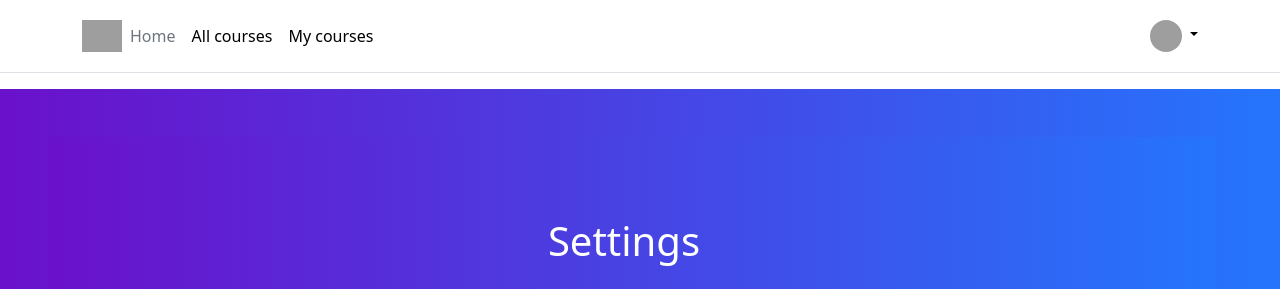
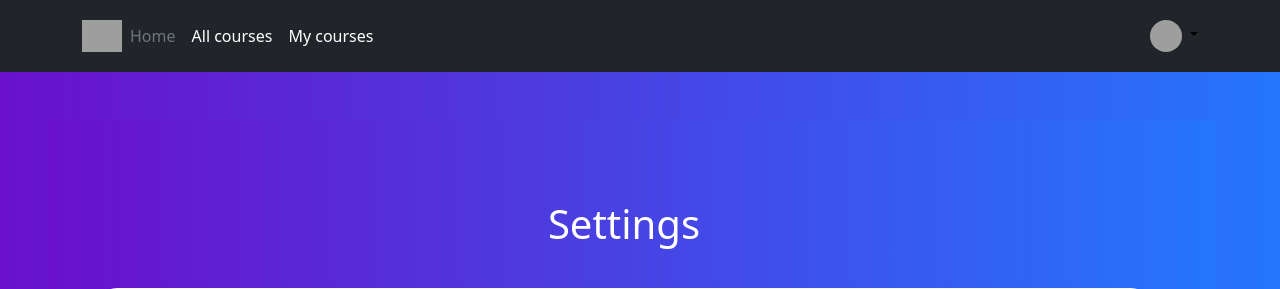
Before and after one commit to jafaul/lms, a Django app: page /accounts/settings/ in a window 1280 px wide. Shown: the top 289 px of the page. Run offline with Django 5.2, Linux system fonts and the light colour scheme; the visitor is signed in with stand-in values (Sample User, id 1); data comes from the database, SQL or seed files in the repository; some libraries are stand-ins or nearby versions; grey boxes are pictures that could not be loaded.

Commit message:
black theme for logged inheader

```diff
--- a/templates/logged_in_header.html
+++ b/templates/logged_in_header.html
@@ -1,8 +1,13 @@
 {% load i18n %}
 {% load static %}
+<style>
+    .dropdown-item:focus, .dropdown-item:hover {
+        color: black !important;
+        background-color: white !important;
+    }
+</style>
 
-
-<header class="p-3 mb-3 border-bottom">
+<header class="p-3 text-bg-dark">
     <div class="container">
       <div class="d-flex flex-wrap align-items-center justify-content-center justify-content-lg-start">
 
@@ -12,25 +17,26 @@
 
         <ul class="nav col-12 col-lg-auto me-lg-auto mb-2 justify-content-center mb-md-0">
           <li><a href="{% url 'home:home-page' %}" class="nav-link px-2 link-secondary">{% trans "Home" %}</a></li>
-          <li><a href="{% url 'management:all-courses' %}" class="nav-link px-2 link-body-emphasis">{%  trans 'All courses' %}</a></li>
+          <li><a href="{% url 'management:all-courses' %}" class="nav-link px-2 text-white">{%  trans 'All courses' %}</a></li>
 
           {% if request.user.position == "student" or request.user.position == "teacher" %}
-          <li><a href="{% url 'management:my-courses' %}" class="nav-link px-2 link-body-emphasis">{%  trans 'My courses' %}</a></li>
+          <li><a href="{% url 'management:my-courses' %}" class="nav-link px-2 text-white">{%  trans 'My courses' %}</a></li>
           {% endif %}
 
           {% if perms.management.add_course %}
-            <li><a href="{% url "management:create_course" %}" class="nav-link px-2 link-body-emphasis">{% trans "Add course" %}</a></li>
+            <li><a href="{% url "management:create_course" %}" class="nav-link px-2 text-white">{% trans "Add course" %}</a></li>
 
           {% endif %}
 
           {% if perms.view_user %}
-              <li><a href="{% url "authentication:users-profiles" %}" class="nav-link px-2 link-body-emphasis">{% trans "Manage Users" %}</a></li>
+              <li><a href="{% url "authentication:users-profiles" %}" class="nav-link px-2 text-white">{% trans "Manage Users" %}</a></li>
           {% endif %}
         </ul>
 
 
-        <div class="dropdown text-end">
-          <a href="#" class="d-block link-body-emphasis text-decoration-none dropdown-toggle" data-bs-toggle="dropdown" aria-expanded="false">
+        <div class="dropdown text-end theme-light">
+          <a href="{% url "apps.authentication:profile" %}"
+             class="d-block link-body-emphasis text-decoration-none dropdown-toggle" data-bs-toggle="dropdown" aria-expanded="false">
                 {% if request.user.photo %}
                 <img src="{{ request.user.photo.url }}" alt="mdo" width="32" height="32" class="rounded-circle">
                 {% else %}
@@ -38,10 +44,11 @@
                 {% endif %}
           </a>
 
-          <ul class="dropdown-menu text-small">
-            <li><a class="dropdown-item" href="{% url "authentication:settings" %}">Settings</a></li>
-            <li><a class="dropdown-item" href="{% url "authentication:profile" %}">Profile</a></li>
-            <li><hr class="dropdown-divider"></li>
+          <ul class="dropdown-menu text-small bg-black text-white ">
+
+            <li><a class="dropdown-item  text-white" href="{% url "authentication:settings" %}">Settings</a></li>
+            <li><a class="dropdown-item  text-white" href="{% url "authentication:profile" %}">Profile</a></li>
+            <li><hr class="dropdown-divider theme-light"></li>
             <li>
                  <form method="post" action="{% url 'apps.authentication:logout' %}" style="display:inline;">
                     {% csrf_token %}
```
